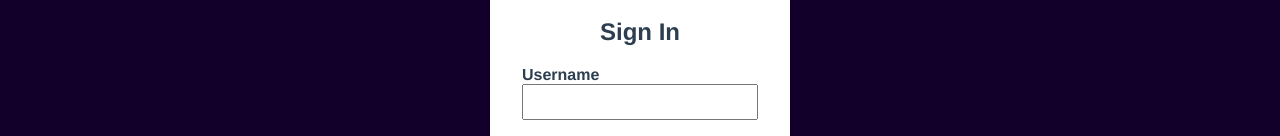
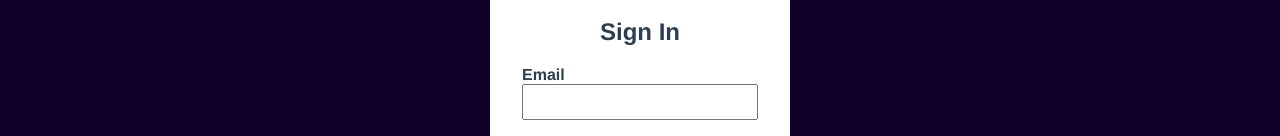
Before and after one commit to Jonathan-Huber/ArgentBank-Frontend, a React app: page /sign-in in a window 1280 px wide. Shown: the part 194-330 px from the top of the page. Built offline with nearby package versions, Linux system fonts and the light colour scheme; the HTML template or start-up script is replaced by a standard one.

Commit message:
fix: renommer username en email dans le formulaire de connexion

```diff
--- a/src/pages/SignIn/SignIn.jsx
+++ b/src/pages/SignIn/SignIn.jsx
@@ -13,7 +13,7 @@ import Loading from "../../components/ui/Loading/Loading";
 import { fetchUser, loginUser } from "../../store/userSlice";
 
 function SignIn() {
-  const [username, setUsername] = useState("");
+  const [email, setEmail] = useState("");
   const [password, setPassword] = useState("");
   const [remember, setRemember] = useState(false);
 
@@ -25,13 +25,11 @@ function SignIn() {
 
   const handleSubmit = (e) => {
     e.preventDefault();
-    dispatch(loginUser({ email: username, password, remember })).then(
-      (action) => {
-        if (loginUser.fulfilled.match(action)) {
-          dispatch(fetchUser(action.payload.body.token));
-        }
+    dispatch(loginUser({ email, password, remember })).then((action) => {
+      if (loginUser.fulfilled.match(action)) {
+        dispatch(fetchUser(action.payload.body.token));
       }
-    );
+    });
   };
 
   useEffect(() => {
@@ -51,10 +49,10 @@ function SignIn() {
         <h1>Sign In</h1>
         <form onSubmit={handleSubmit}>
           <Field
-            id="username"
-            label="Username"
-            value={username}
-            onChange={(e) => setUsername(e.target.value)}
+            id="email"
+            label="Email"
+            value={email}
+            onChange={(e) => setEmail(e.target.value)}
           />
           <Field
             id="password"
```
